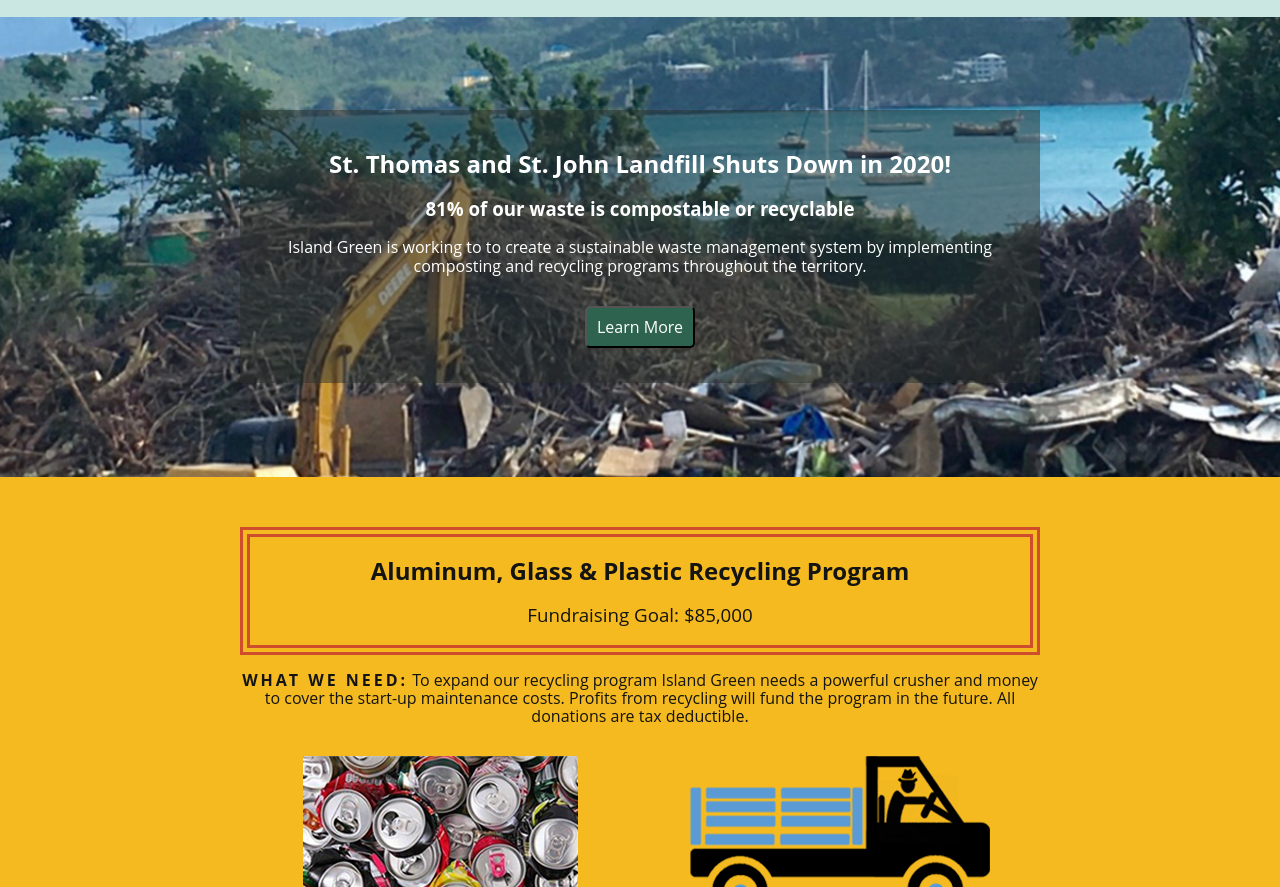
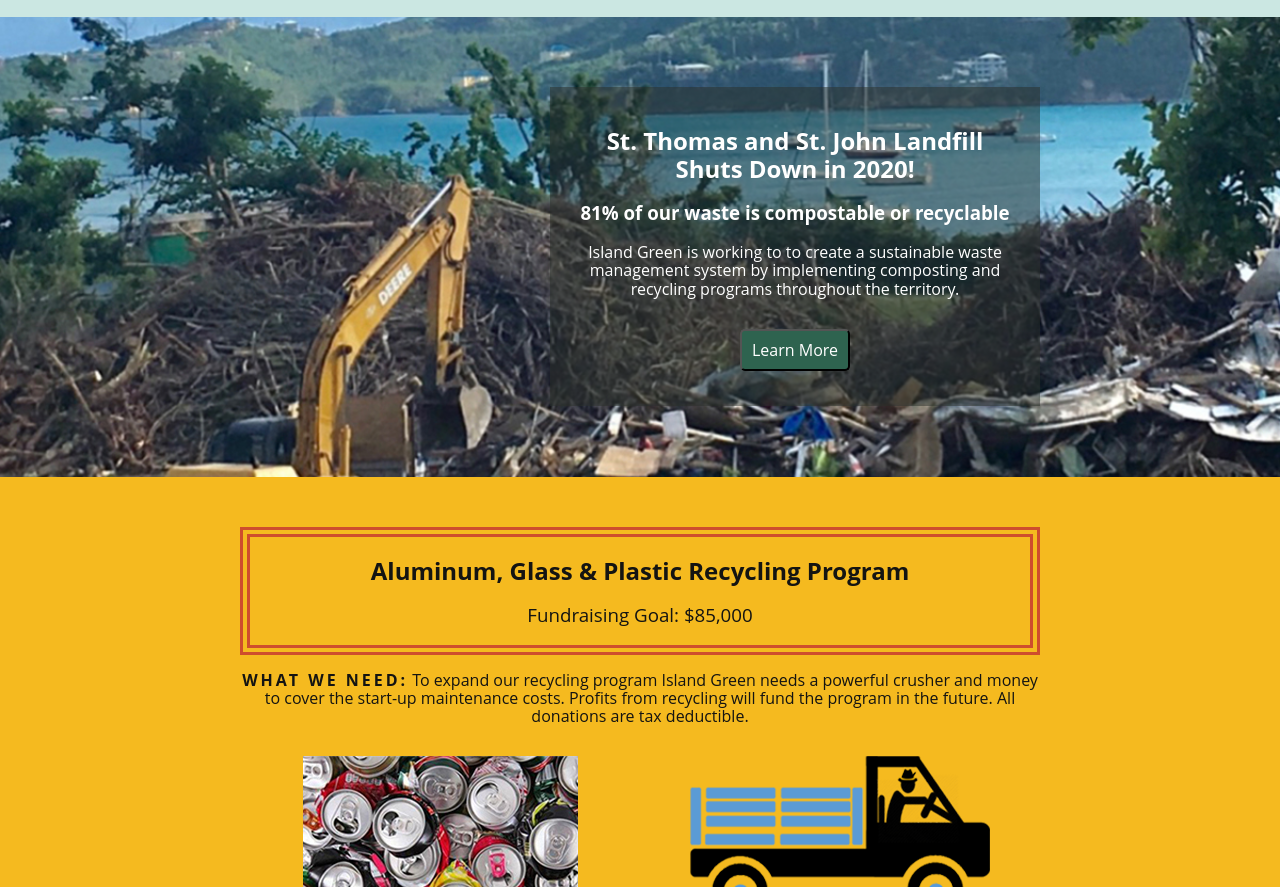
Before and after one commit to raqescar/island-green-living, a website built with Parcel: page index.html in a window 1280 px wide. Shown: the part 2316-3203 px from the top of the page. Built offline with nearby package versions, Linux system fonts and the light colour scheme.

Commit message:
Edit landfill-info formatting

```diff
--- a/css/main.css
+++ b/css/main.css
@@ -323,6 +323,9 @@
      background-color: rgba(43, 49, 42, .5);
      text-align: center;
      padding: 20px;
+     max-width:450px;
+     margin-left: auto;
+     margin-right: auto;
    }
 
    /* --------------------------------------- recycling programs */
@@ -598,7 +601,13 @@
 }
 
 /*Desktop styles here*/
-@media only screen and (min-width: 1200px) {}
+@media only screen and (min-width: 1200px) {
+
+  .landfill-info {
+    margin-right: 0;
+  }
+
+}
 
 @media print,
   (-webkit-min-device-pixel-ratio: 1.25),
```
